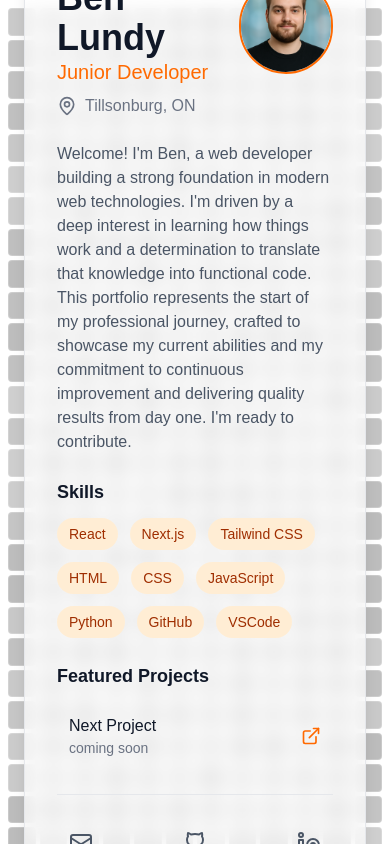
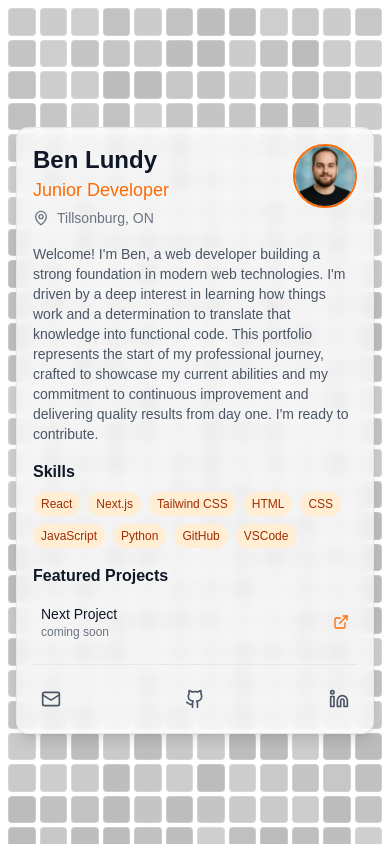
Before and after one commit to UnHeardCoder/PortfolioV1, a Next.js app: page / in a window 390 px wide. Built offline with nearby package versions, Linux system fonts and the light colour scheme.

Commit message:
feat: adjust mobile layout with top positioning

```diff
--- a/src/components/Portfolio.tsx
+++ b/src/components/Portfolio.tsx
@@ -13,27 +13,27 @@ export default function Portfolio() {
   return (
     <div
       ref={cardRef}
-      className="relative w-full max-w-2xl mx-auto overflow-hidden rounded-xl pointer-events-none p-6"
+      className="relative w-full max-w-2xl mx-auto overflow-hidden rounded-xl pointer-events-none p-4 sm:p-6 mt-4 sm:mt-0"
     >
       {/* Card content */}
-      <div className="relative backdrop-blur-sm bg-white/70 dark:bg-black/50 p-8 border border-gray-200 dark:border-gray-800 rounded-xl shadow-lg">
+      <div className="relative backdrop-blur-sm bg-white/70 dark:bg-black/50 p-4 sm:p-8 border border-gray-200 dark:border-gray-800 rounded-xl shadow-lg">
         {/* Header */}
-        <div className="flex items-start justify-between mb-6">
+        <div className="flex items-start justify-between mb-4 sm:mb-6">
           <div>
-            <h2 className="text-4xl font-bold text-gray-900 dark:text-white pointer-events-auto">Ben Lundy</h2>
-            <p className="text-xl text-orange-500 font-medium pointer-events-auto">Junior Developer</p>
-            <div className="flex items-center mt-2 text-base text-gray-500 dark:text-gray-400 pointer-events-auto">
-              <MapPin className="h-5 w-5 mr-2" />
+            <h2 className="text-2xl sm:text-4xl font-bold text-gray-900 dark:text-white pointer-events-auto">Ben Lundy</h2>
+            <p className="text-lg sm:text-xl text-orange-500 font-medium pointer-events-auto">Junior Developer</p>
+            <div className="flex items-center mt-1 sm:mt-2 text-sm sm:text-base text-gray-500 dark:text-gray-400 pointer-events-auto">
+              <MapPin className="h-4 w-4 sm:h-5 sm:w-5 mr-2" />
               <span>Tillsonburg, ON</span>
             </div>
           </div>
-          <div className="h-24 w-24 rounded-full overflow-hidden border-2 border-orange-500 pointer-events-auto transition-transform hover:scale-105">
+          <div className="h-16 w-16 sm:h-24 sm:w-24 rounded-full overflow-hidden border-2 border-orange-500 pointer-events-auto transition-transform hover:scale-105">
             <Image src="/images/portfoliopic.png" alt="Profile" className="h-full w-full object-cover" width={96} height={96}/>
           </div>
         </div>
 
         {/* Bio */}
-        <p className="text-base text-gray-600 dark:text-gray-300 mb-6 pointer-events-auto">
+        <p className="text-sm sm:text-base text-gray-600 dark:text-gray-300 mb-4 sm:mb-6 pointer-events-auto">
           Welcome! I&apos;m Ben, a web developer building a strong foundation in modern
           web technologies. I&apos;m driven by a deep interest in learning how things work
           and a determination to translate that knowledge into functional code. This
@@ -43,14 +43,14 @@ export default function Portfolio() {
         </p>
 
         {/* Skills */}
-        <div className="mb-6">
-          <h3 className="text-lg font-semibold text-gray-900 dark:text-white mb-3 pointer-events-auto">Skills</h3>
-          <div className="flex flex-wrap gap-3">
+        <div className="mb-4 sm:mb-6">
+          <h3 className="text-base sm:text-lg font-semibold text-gray-900 dark:text-white mb-2 sm:mb-3 pointer-events-auto">Skills</h3>
+          <div className="flex flex-wrap gap-2 sm:gap-3">
             {["React", "Next.js", "Tailwind CSS", "HTML", "CSS", "JavaScript", "Python", "GitHub", "VSCode"].map((skill) => (
               <span
                 key={skill}
                 className={cn(
-                  "text-sm px-3 py-1.5 rounded-full",
+                  "text-xs sm:text-sm px-2 sm:px-3 py-1 sm:py-1.5 rounded-full",
                   "bg-orange-100 text-orange-800 dark:bg-orange-900/30 dark:text-orange-300",
                   "transition-transform hover:scale-105",
                   "cursor-default",
@@ -64,25 +64,25 @@ export default function Portfolio() {
         </div>
 
         {/* Featured Projects */}
-        <div className="mb-6">
-          <h3 className="text-lg font-semibold text-gray-900 dark:text-white mb-3 pointer-events-auto">Featured Projects</h3>
-          <div className="space-y-3">
+        <div className="mb-4 sm:mb-6">
+          <h3 className="text-base sm:text-lg font-semibold text-gray-900 dark:text-white mb-2 sm:mb-3 pointer-events-auto">Featured Projects</h3>
+          <div className="space-y-2 sm:space-y-3">
             {[
               { name: "Next Project", desc: "coming soon", href: "/ComingSoon" },
             ].map((project, i) => (
               <div
                 key={i}
-                className="group flex justify-between items-center p-3 rounded-lg hover:bg-gray-100 dark:hover:bg-gray-800/50 transition-colors pointer-events-auto"
+                className="group flex justify-between items-center p-2 sm:p-3 rounded-lg hover:bg-gray-100 dark:hover:bg-gray-800/50 transition-colors pointer-events-auto"
               >
                 <div>
-                  <h4 className="text-base font-medium text-gray-900 dark:text-white">{project.name}</h4>
-                  <p className="text-sm text-gray-500 dark:text-gray-400">{project.desc}</p>
+                  <h4 className="text-sm sm:text-base font-medium text-gray-900 dark:text-white">{project.name}</h4>
+                  <p className="text-xs sm:text-sm text-gray-500 dark:text-gray-400">{project.desc}</p>
                 </div>
                 <Link
                   href={project.href}
                   className="sm:opacity-0 sm:group-hover:opacity-100 transition-opacity text-orange-500 hover:text-orange-600"
                 >
-                  <ExternalLink className="h-5 w-5" />
+                  <ExternalLink className="h-4 w-4 sm:h-5 sm:w-5" />
                 </Link>
               </div>
             ))}
@@ -90,18 +90,18 @@ export default function Portfolio() {
         </div>
 
         {/* Contact Links */}
-        <div className="pt-6 border-t border-gray-200 dark:border-gray-700">
+        <div className="pt-4 sm:pt-6 border-t border-gray-200 dark:border-gray-700">
           <div className="flex justify-between">
             {[
-              { icon: <Mail className="h-6 w-6" />, href: "mailto:Blundy52@gmail.com", label: "Email" },
-              { icon: <Github className="h-6 w-6" />, href: "https://github.com/UnHeardCoder", label: "GitHub" },
-              { icon: <Linkedin className="h-6 w-6" />, href: "https://linkedin.com/in/ben-lundy-0834761a4", label: "LinkedIn" },
+              { icon: <Mail className="h-5 w-5 sm:h-6 sm:w-6" />, href: "mailto:Blundy52@gmail.com", label: "Email" },
+              { icon: <Github className="h-5 w-5 sm:h-6 sm:w-6" />, href: "https://github.com/UnHeardCoder", label: "GitHub" },
+              { icon: <Linkedin className="h-5 w-5 sm:h-6 sm:w-6" />, href: "https://linkedin.com/in/ben-lundy-0834761a4", label: "LinkedIn" },
             ].map((link, i) => (
               <a
                 key={i}
                 href={link.href}
                 aria-label={link.label}
-                className="p-3 rounded-full text-gray-600 hover:text-orange-500 dark:text-gray-400 dark:hover:text-orange-400 hover:bg-gray-100 dark:hover:bg-gray-800/50 transition-colors pointer-events-auto"
+                className="p-2 sm:p-3 rounded-full text-gray-600 hover:text-orange-500 dark:text-gray-400 dark:hover:text-orange-400 hover:bg-gray-100 dark:hover:bg-gray-800/50 transition-colors pointer-events-auto"
               >
                 {link.icon}
               </a>
```
